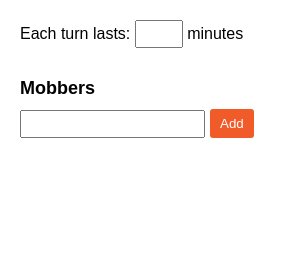
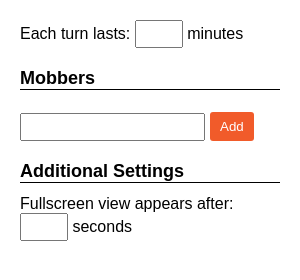
Before and after one commit to pluralsight/mob-timer, an Electron app: page src/windows/config/index.html in a window 300 px wide. Drawn offline with Linux system fonts and the light colour scheme; no server answers.

Commit message:
Add secondsUntilFullscreen control to config window

```diff
--- a/src/main.js
+++ b/src/main.js
@@ -42,6 +42,7 @@ ipc.on('configure', _ => {
 ipc.on('addMobber', (event, mobber) => timerState.addMobber(mobber))
 ipc.on('removeMobber', (event, mobber) => timerState.removeMobber(mobber))
 ipc.on('setSecondsPerTurn', (event, secondsPerTurn) => timerState.setSecondsPerTurn(secondsPerTurn))
+ipc.on('setSecondsUntilFullscreen', (event, secondsUntilFullscreen) => timerState.setSecondsUntilFullscreen(secondsUntilFullscreen))
 
 app.on('window-all-closed', function () {
   if (process.platform !== 'darwin') {
--- a/src/windows/config/index.css
+++ b/src/windows/config/index.css
@@ -15,15 +15,6 @@ input {
 
 .minutes {
   width: 40px;
-}
-
-.mobbers {
-  margin-top: 30px;
-}
-
-.mobbersLabel {
-  font-weight: bold;
-  font-size: 18px;
 }
 
 .mobber {
@@ -46,6 +37,7 @@ input {
   align-items: center;
   padding-top: 10px;
 }
+
 .btn {
   background-color: #f15b2a;
   border: 0;
@@ -55,3 +47,13 @@ input {
   margin-left: 5px;
   cursor: pointer;
 }
+
+h1 {
+  font-size: 18px;
+  border-bottom: 1px solid black;
+  margin-top: 20px;
+}
+
+.fullscreen-seconds {
+  width: 40px;
+}
--- a/src/windows/config/index.html
+++ b/src/windows/config/index.html
@@ -14,9 +14,7 @@
         </label>
       </div>
       <div class="mobbers">
-        <label for="mobbers" class="mobbersLabel">
-          Mobbers
-        </label>
+        <h1>Mobbers</h1>
         <div id="mobbers"></div>
         <form id="addMobberForm">
           <label for="add" class="addLabel">
@@ -24,7 +22,11 @@
             <button class="btn add">Add</button>
           </label>
         </form>
-
+      </div>
+      <div class="settings">
+        <h1>Additional Settings</h1>
+        Fullscreen view appears after:
+        <input type="number" id="fullscreen-seconds" min="0" class="fullscreen-seconds"/> seconds
       </div>
     </div>
     <script type="text/javascript">
--- a/src/windows/config/index.js
+++ b/src/windows/config/index.js
@@ -4,6 +4,7 @@ const mobbersEl = document.getElementById('mobbers')
 const minutesEl = document.getElementById('minutes')
 const addEl = document.getElementById('add')
 const addMobberForm = document.getElementById('addMobberForm')
+const fullscreenSecondsEl = document.getElementById('fullscreen-seconds')
 
 function createMobberEl(mobber) {
   const el = document.createElement('div')
@@ -32,6 +33,7 @@ ipc.on('configUpdated', (event, data) => {
     frag.appendChild(createMobberEl(mobber))
   })
   mobbersEl.appendChild(frag)
+  fullscreenSecondsEl.value = data.secondsUntilFullscreen
 })
 
 minutesEl.addEventListener('change', _ => {
@@ -49,4 +51,8 @@ addMobberForm.addEventListener('submit', event => {
   addEl.value = ''
 })
 
+fullscreenSecondsEl.addEventListener('change', _ => {
+  ipc.send('setSecondsUntilFullscreen', fullscreenSecondsEl.value * 1)
+})
+
 ipc.send('configWindowReady')
```
